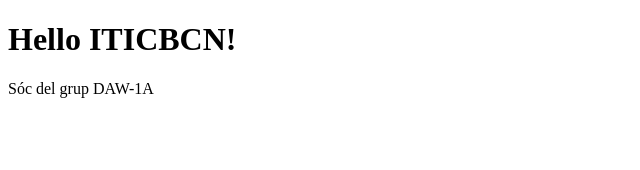
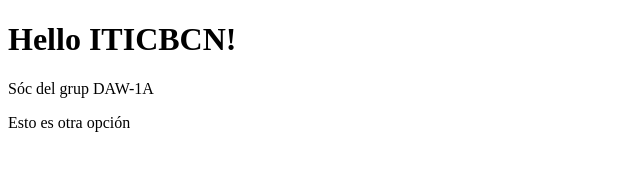
Before and after one commit to OracunPB/LMGSI_P1, a plain HTML site: page index.html in a window 1280 px wide. Shown: the whole page, without its empty margins (0-640 px from the left). Drawn offline with Linux system fonts and the light colour scheme.

Commit message:
Commit check 1

```diff
--- a/index.html
+++ b/index.html
@@ -4,5 +4,6 @@
     <body>
         <h1>Hello ITICBCN!</h1>
         <p>Sóc del grup DAW-1A</p>
+        <p>Esto es otra opción</p>
     </body>
 </html>
```
